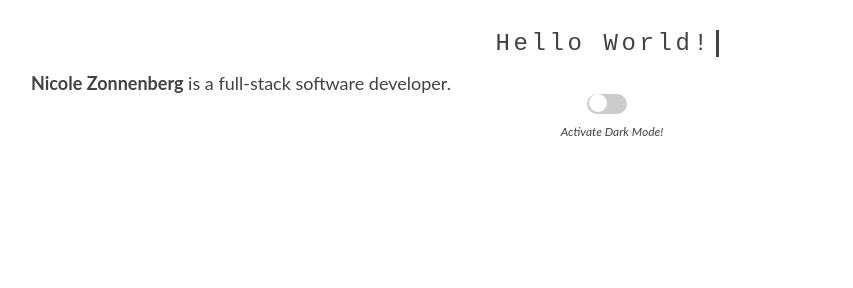
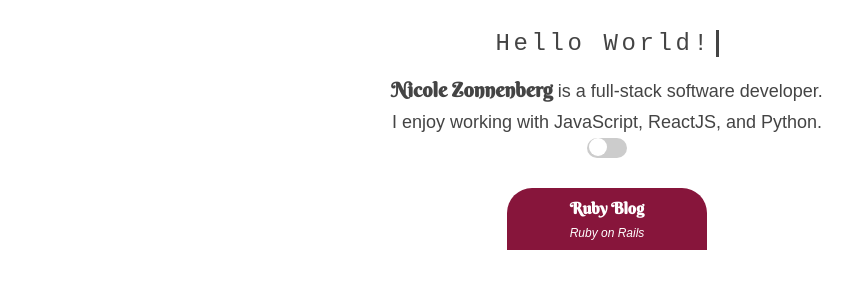
Before and after one commit to Sun-Mountain/portfolio_v04, a website: page index.html in a window 1280 px wide. Shown: the whole page, without its empty margins (33-886 px from the left). Drawn offline with Linux system fonts and the light colour scheme.

Commit message:
title styling

```diff
--- a/index.html
+++ b/index.html
@@ -15,9 +15,11 @@
         Hello World!
     </header>
     <nav>
-        <div>
-            <b>Nicole Zonnenberg</b> is a full-stack software developer.
+        <div id="intro">
+            <p><span class="title">Nicole Zonnenberg</span> is a full-stack software developer.</p>
+            <p>I enjoy working with JavaScript, ReactJS, and Python.</p>
         </div>
+
         <div class="theme-switch-wrapper">
             <div>
                 <label class="theme-switch" for="checkbox">
@@ -25,12 +27,21 @@
                     <div class="slider round"></div>
                 </label>
             </div>
-            <div>
-                <em>Activate Dark Mode!</em>
+        </div>
+    </nav>
+    <main>
+
+        <div class="card">
+            <div class="card-description" id="ruby-blog">
+                <p class="title">Ruby Blog</p>
+                <p class="languages">Ruby on Rails</p>
+            </div>
+            <div class="card-image" id="ruby-blog-image">
+
             </div>
         </div>
 
-    </nav>
+    </main>
 </body>
 <script src="/script.js"></script>
 
--- a/scss/mystyles.scss
+++ b/scss/mystyles.scss
@@ -1,7 +1,9 @@
+@import url('https://fonts.googleapis.com/css?family=Berkshire+Swash&display=swap');
+
 :root {
     --primary-color: #302AE6;
     --secondary-color: #536390;
-    --font-color: #424242;
+    --font-color: #444444;
     --bg-color: #fff;
     --heading-color: #292922;
 }
@@ -14,10 +16,12 @@
     --heading-color: #818cab;
 }
 
+$title-font: 'Berkshire Swash', cursive;
+
 body {
-    font-family: "Lato", sans-serif;
     background-color: var(--bg-color);
     color: var(--font-color);
+    font-family: Arial, Helvetica, sans-serif;
     max-width: 90%;
     margin: 30px auto;
     font-size: calc(1rem + 0.25vh);
@@ -50,6 +54,66 @@ body {
     50% { border-color: var(--font-color); }
 }
 
+#intro {
+    display: flex;
+    flex-direction: column;
+    justify-content: center;
+    margin: 0 auto;
+    text-align: center;
+    width: 50%;
+
+    p {
+        margin: 5px 0;
+    }
+}
+
+main {
+    display: flex;
+    justify-content: space-around;
+    padding: 25px 0;
+}
+
+.title {
+    font-family: $title-font;
+    font-size: 20px;
+    font-weight: 700;
+    text-align: center;
+}
+
+/* cards */
+
+.card {
+    border-radius: 25px;
+    display: inline-block;
+    width: 200px;
+
+    .card-description {
+        border-radius: 25px 25px 0 0;
+        color: #fff;
+        font-family: Arial, Helvetica, sans-serif;
+        font-size: 14px;
+        padding: 10px;
+
+        .title {
+            font-size: 16px;
+            margin: 0;
+            padding: 0 0 8px 0;
+        }
+
+        .languages {
+            font-size: 12px;
+            font-style: italic;
+            margin: 0;
+            text-align: center;
+        }
+    }
+
+
+    #ruby-blog {
+        background-color: #87153B;
+    }
+}
+
 /* slider switch css */
 .theme-switch-wrapper {
     display: flex;
@@ -58,7 +122,7 @@ body {
 
     em {
         margin-left: 10px;
-        font-size: 12px;
+        font-size: 1rem;
     }
 }
 
@@ -100,7 +164,7 @@ input:checked + .slider {
 }
 
 input:checked + .slider:before {
-  transform: translateX(20px);
+  transform: translateX(26px);
 }
 
 .slider.round {
```
Also changed, not shown: css/mystyles.css.
